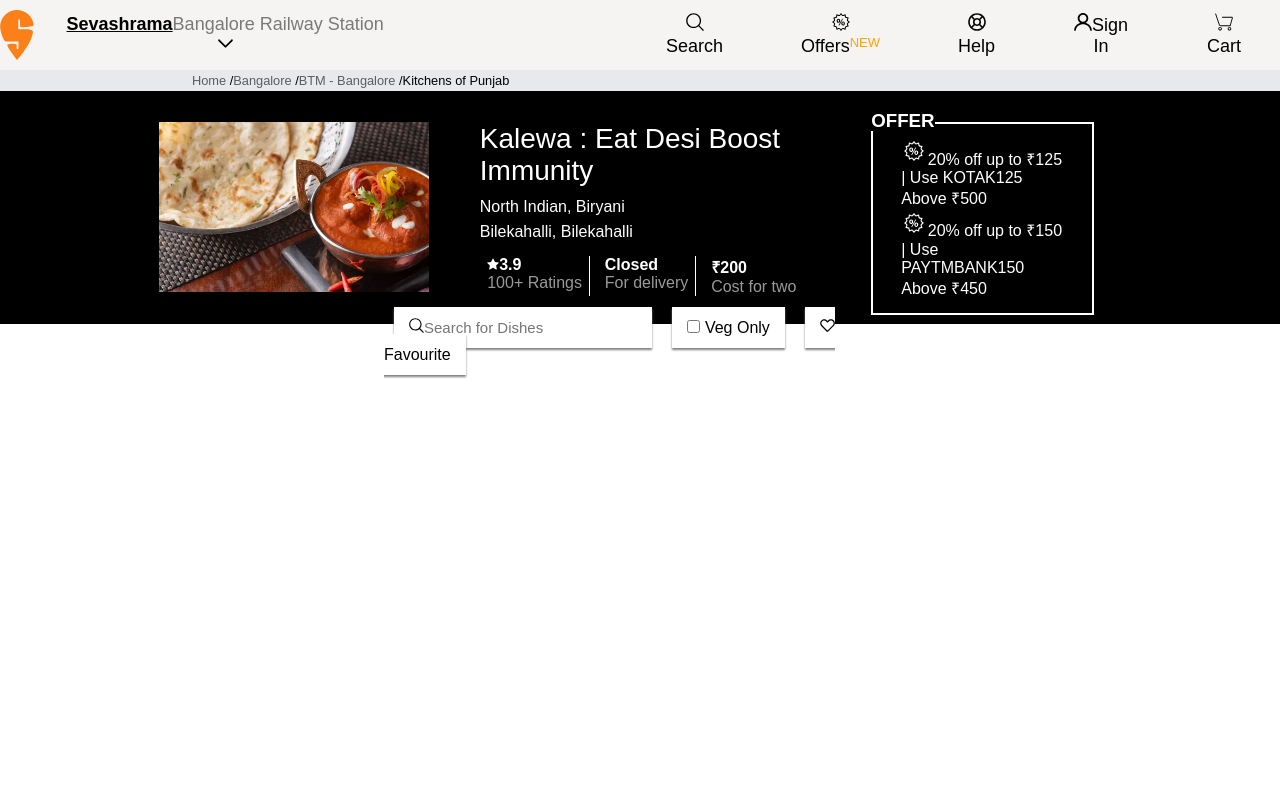
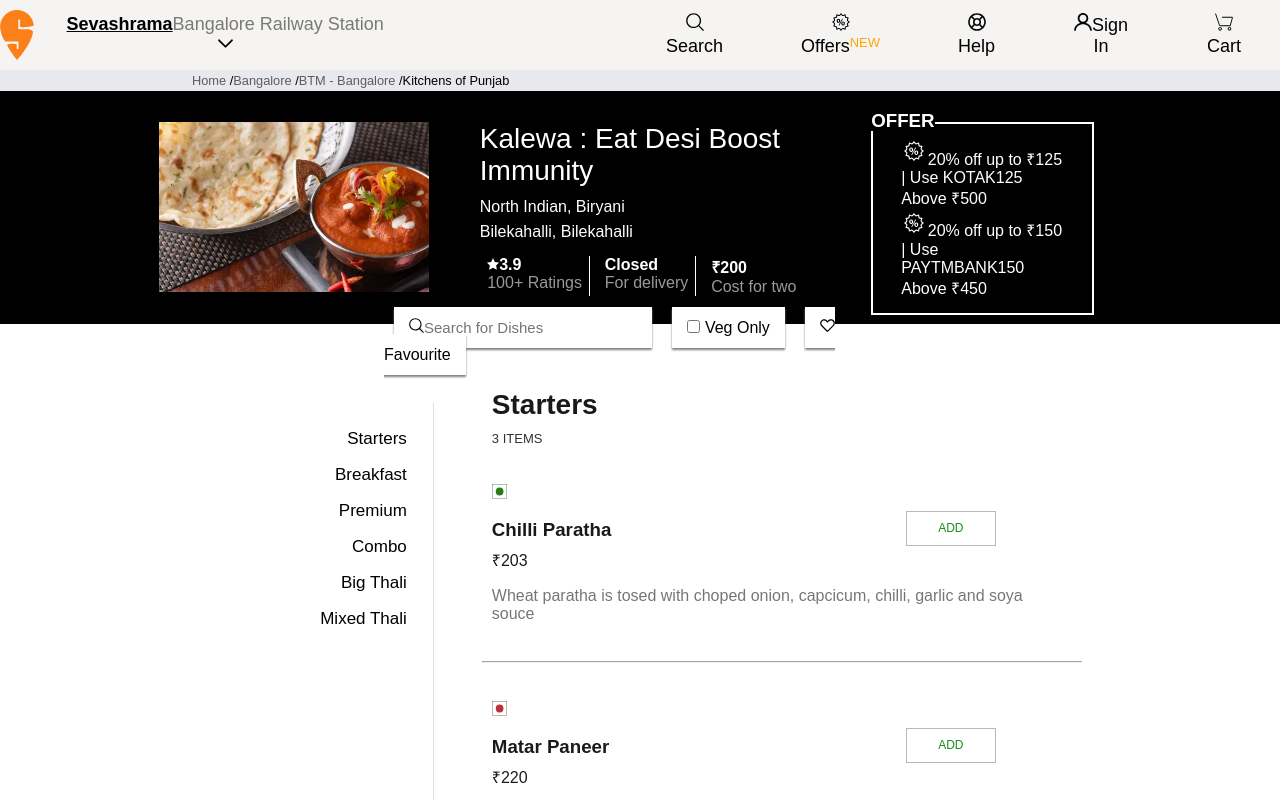
Before and after one commit to mahendarsingh1/swiggy-react, a React (Create React App) app: page / in a window 1280 px wide. Shown: the top 800 px of the page. Built offline with nearby package versions, Linux system fonts and the light colour scheme.

Commit message:
added food list

```diff
--- /dev/null
+++ b/public/data/foodList.json
@@ -0,0 +1,140 @@
+{
+    "Starters": [
+        {
+            "id":1,
+            "heading":"Chilli Paratha",
+            "amount":203,
+            "type":"veg",
+            "description":"Wheat paratha is tosed with choped onion, capcicum, chilli, garlic and soya souce"
+        },
+        {
+            "id":2,
+            "heading":"Matar Paneer",
+            "amount":220,
+            "type":"nonveg",
+            "description":"Wheat paratha is tosed with choped onion, capcicum, chilli, garlic and soya souce"
+        },
+        {
+            "id":3,
+            "heading":"Mix Veg",
+            "amount":400,
+            "type":"veg",
+            "description":"Wheat paratha is tosed with choped onion, capcicum, chilli, garlic and soya souce"
+        }
+    ],
+    "Breakfast": [
+        {
+            "id":4,
+            "heading":"Achari Paneer Tikka",
+            "amount":100,
+            "type":"veg",
+            "description":"Wheat paratha is tosed with choped onion, capcicum, chilli, garlic and soya souce"
+        },
+        {
+            "id":5,
+            "heading":"Butter Binge Pack ",
+            "amount":240,
+            "type":"veg",
+            "description":"Wheat paratha is tosed with choped onion, capcicum, chilli, garlic and soya souce"
+        },
+        {
+            "id":6,
+            "heading":"Dhaniya Chicken Tikka",
+            "amount":250,
+            "type":"nonveg",
+            "description":"Wheat paratha is tosed with choped onion, capcicum, chilli, garlic and soya souce"
+        }
+    ],
+    "Premium": [
+        {
+            "id":7,
+            "heading":"Paneer Tikka Hariyali",
+            "amount":265,
+            "type":"veg",
+            "description":"Wheat paratha is tosed with choped onion, capcicum, chilli, garlic and soya souce"
+        },
+        {
+            "id":8,
+            "heading":"Paneer Malai Tikka",
+            "amount":500,
+            "type":"veg",
+            "description":"Wheat paratha is tosed with choped onion, capcicum, chilli, garlic and soya souce"
+        },
+        {
+            "id":9,
+            "heading":"Kadai Paneer",
+            "amount":230,
+            "type":"nonveg",
+            "description":"Wheat paratha is tosed with choped onion, capcicum, chilli, garlic and soya souce"
+        }
+    ],
+    "Combo": [
+        {
+            "id":10,
+            "heading":"Mix Veg",
+            "amount":250,
+            "type":"veg",
+            "description":"Wheat paratha is tosed with choped onion, capcicum, chilli, garlic and soya souce"
+        },
+        {
+            "id":11,
+            "heading":"Paneer Tikka Masala",
+            "amount":294,
+            "type":"nonveg",
+            "description":"Wheat paratha is tosed with choped onion, capcicum, chilli, garlic and soya souce"
+        },
+        {
+            "id":12,
+            "heading":"Matar Paneer",
+            "amount":283,
+            "type":"veg",
+            "description":"Wheat paratha is tosed with choped onion, capcicum, chilli, garlic and soya souce"
+        }
+    ],
+    "Big Thali": [
+        {
+            "id":13,
+            "heading":"Kadai Paneer",
+            "amount":229,
+            "type":"nonveg",
+            "description":"Wheat paratha is tosed with choped onion, capcicum, chilli, garlic and soya souce"
+        },
+        {
+            "id":14,
+            "heading":"Chilli Paratha",
+            "amount":240,
+            "type":"veg",
+            "description":"Wheat paratha is tosed with choped onion, capcicum, chilli, garlic and soya souce"
+        },
+        {
+            "id":15,
+            "heading":"Palak Paneer",
+            "amount":260,
+            "type":"veg",
+            "description":"Wheat paratha is tosed with choped onion, capcicum, chilli, garlic and soya souce"
+        }
+    ],
+    "Mixed Thali": [
+        {
+            "id":16,
+            "heading":"Kadai Mushroom",
+            "amount":210,
+            "type":"veg",
+            "description":"Wheat paratha is tosed with choped onion, capcicum, chilli, garlic and soya souce"
+        },
+        {
+            "id":17,
+            "heading":"Mushroom Masala",
+            "amount":280,
+            "type":"nonveg",
+            "description":"Wheat paratha is tosed with choped onion, capcicum, chilli, garlic and soya souce"
+        },
+        {
+            "id":18,
+            "heading":"Dal Tadka",
+            "amount":270,
+            "type":"veg",
+            "description":"Wheat paratha is tosed with choped onion, capcicum, chilli, garlic and soya souce"
+        }
+    ]
+}
--- a/src/App.js
+++ b/src/App.js
@@ -2,6 +2,7 @@
 import Breadcrumb from "./components/breadcrumb";
 import SubHeader from "./components/subheader";
 import FilterSection from "./components/filterSection";
+import FoodDescription from './components/foodDescription'
 import './App.css'
 
 function App() {
@@ -11,6 +12,7 @@
       <Breadcrumb/>
       <SubHeader/>
       <FilterSection/>
+      <FoodDescription/>
    </>
   );
 }
--- /dev/null
+++ b/src/components/foodDescription/FoodDescription.css
@@ -0,0 +1,11 @@
+.food-description{
+  justify-content:center ;
+}
+
+.nonveg{
+  filter: invert(11%) sepia(36%) saturate(4540%) hue-rotate(348deg) brightness(86%) contrast(94%);
+  color: #581111;
+}
+.veg{
+  filter:  invert(23%) sepia(16%) saturate(3949%) hue-rotate(80deg) brightness(100%) contrast(101%);
+}
--- /dev/null
+++ b/src/components/foodDescription/FoodDescription.js
@@ -0,0 +1,33 @@
+import React from "react";
+import Overview from "./Overview";
+import FoodList from './FoodList'
+import './FoodDescription.css'
+
+
+class FoodDescription extends React.Component{
+
+    constructor(props){
+        super(props);
+        this.state = {
+            foodListData: {},
+        }
+    }
+
+    componentDidMount(){
+        fetch('./data/foodList.json')
+            .then(res => res.json())
+            .then(data => this.setState({foodListData : data}))
+            .catch(err=> console.log(err));
+    }
+
+    render(){
+        return (
+            <div className="food-description flex">
+                <Overview categories={Object.keys(this.state.foodListData)} />
+                <FoodList foodListData={this.state.foodListData} />
+            </div>
+        )
+    }
+}
+
+export default FoodDescription;
--- /dev/null
+++ b/src/components/foodDescription/FoodList.css
@@ -0,0 +1,13 @@
+.food-list{
+  width: 600px;
+  height: 620px;
+  overflow-y: auto;
+}
+.food-list>h2{
+  padding: 10px;
+  font-size: 28px;
+}
+.food-list>p{
+  padding-left: 10px;
+  font-size: 13px;
+}
--- /dev/null
+++ b/src/components/foodDescription/FoodList.js
@@ -0,0 +1,28 @@
+import React from "react";
+import FoodListSection from "./FoodListSection";
+import './FoodList.css'
+
+
+function FoodList(props){
+
+    const { foodListData } = props;
+
+    let keys = Object.keys(foodListData);
+    let listSection = keys.map(category=>{
+        return (
+            <FoodListSection
+                key={category}
+                category={category}
+                items={foodListData[category]}
+            />
+        )
+    })
+
+    return(
+        <div className="food-list op-9">
+            {listSection.length>0 && listSection}
+        </div>
+    )
+}
+
+export default FoodList;
--- /dev/null
+++ b/src/components/foodDescription/FoodListItem.css
@@ -0,0 +1,17 @@
+.food-list-item{
+  padding: 30px 30px 30px 10px;
+}
+
+.food-list-item-button{
+  width: 90px;
+  height: 35px;
+  color: var(--food-list-button-color);
+  background-color: white;
+  border: 1px solid rgb(179, 175, 175);
+  font-size: 12px;
+}
+.food-list-item-button:hover{
+  color: var(--food-list-button-hover-color);
+  box-shadow: 0 0 5px grey;
+  cursor: pointer;
+}
--- /dev/null
+++ b/src/components/foodDescription/FoodListItem.js
@@ -0,0 +1,29 @@
+import React from "react";
+import './FoodListItem.css'
+
+import img from '../../assests/images/symbol.svg'
+
+function FoodListItem(props) {
+
+    const { item } = props;
+    const { heading, amount, description, type } = item;
+
+    return (
+        <>
+            <div className="food-list-item">
+                <img src={img} className={`margin-tb-8 h-15 ${type}` } alt=""/>
+                <div className="flex-space-between w-90">
+                    <div>
+                        <h3 className="margin-tb-8">{heading}</h3>
+                        <p className="margin-tb-8">₹{amount}</p>
+                    </div>
+                    <button className="food-list-item-button">ADD</button>
+                </div>
+                <p className="margin-tb-8 op-6">{description}</p>
+            </div>
+            <hr/>
+        </>
+    )
+}
+
+export default FoodListItem;
--- /dev/null
+++ b/src/components/foodDescription/FoodListSection.js
@@ -0,0 +1,22 @@
+import React from "react";
+import FoodListItem from "./FoodListItem";
+
+function FoodListSection(props){
+
+    const { items, category } = props;
+
+    return (
+        <>
+            <h2 id={category}>{category}</h2>
+            <p className="op-9">{items.length} ITEMS</p>
+
+            {items.map(item => {
+                return (
+                    <FoodListItem key={item.id} item={item} />
+                );
+            })}
+        </>
+    )
+}
+
+export default FoodListSection;
--- /dev/null
+++ b/src/components/foodDescription/Overview.css
@@ -0,0 +1,20 @@
+.overview{
+  padding: 10px;
+  margin: 1.5rem 3rem 1.5rem 6rem;
+  border-right: 1px solid rgb(226, 222, 222);
+}
+
+.overview>a{
+  margin: 1rem;
+  text-align: end;
+  font-size: 17px;
+}
+.overview>a:hover{
+  color: #990606;
+  cursor: pointer;
+}
+.overview>a{
+  text-decoration: none;
+  color: black;
+  display: block;
+}
--- /dev/null
+++ b/src/components/foodDescription/Overview.js
@@ -0,0 +1,18 @@
+import React from "react";
+import './Overview.css'
+
+function Overview(props){
+
+    const { categories } = props;
+
+    return(
+        <div className="overview">
+            {
+                categories.map(category =>  <a key={category} href={`#${category}`}> {category} </a> )
+            }
+        </div>
+    )
+
+}
+
+export default Overview;
--- /dev/null
+++ b/src/components/foodDescription/index.js
@@ -0,0 +1,3 @@
+import FoodDescription from './FoodDescription'
+
+export default FoodDescription;
```
Also changed, not shown: src/assests/images/symbol.svg (added).
